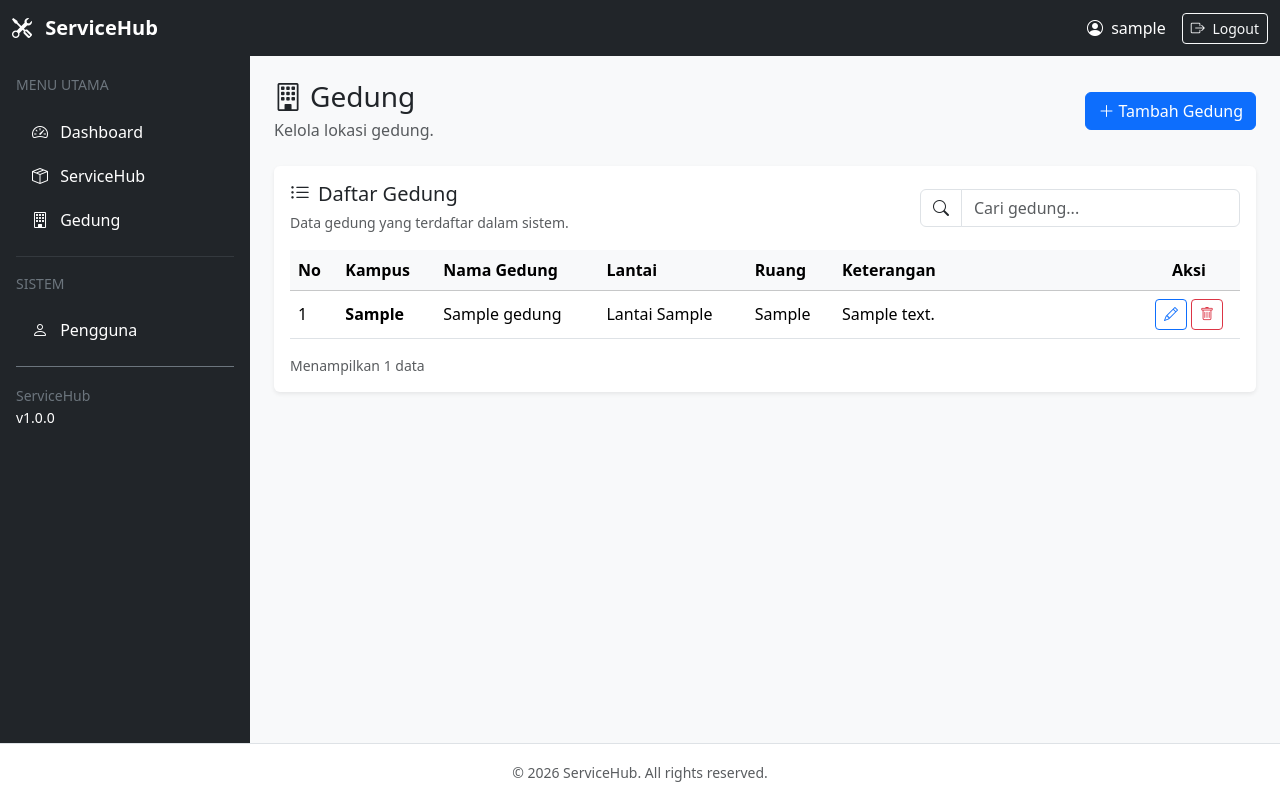
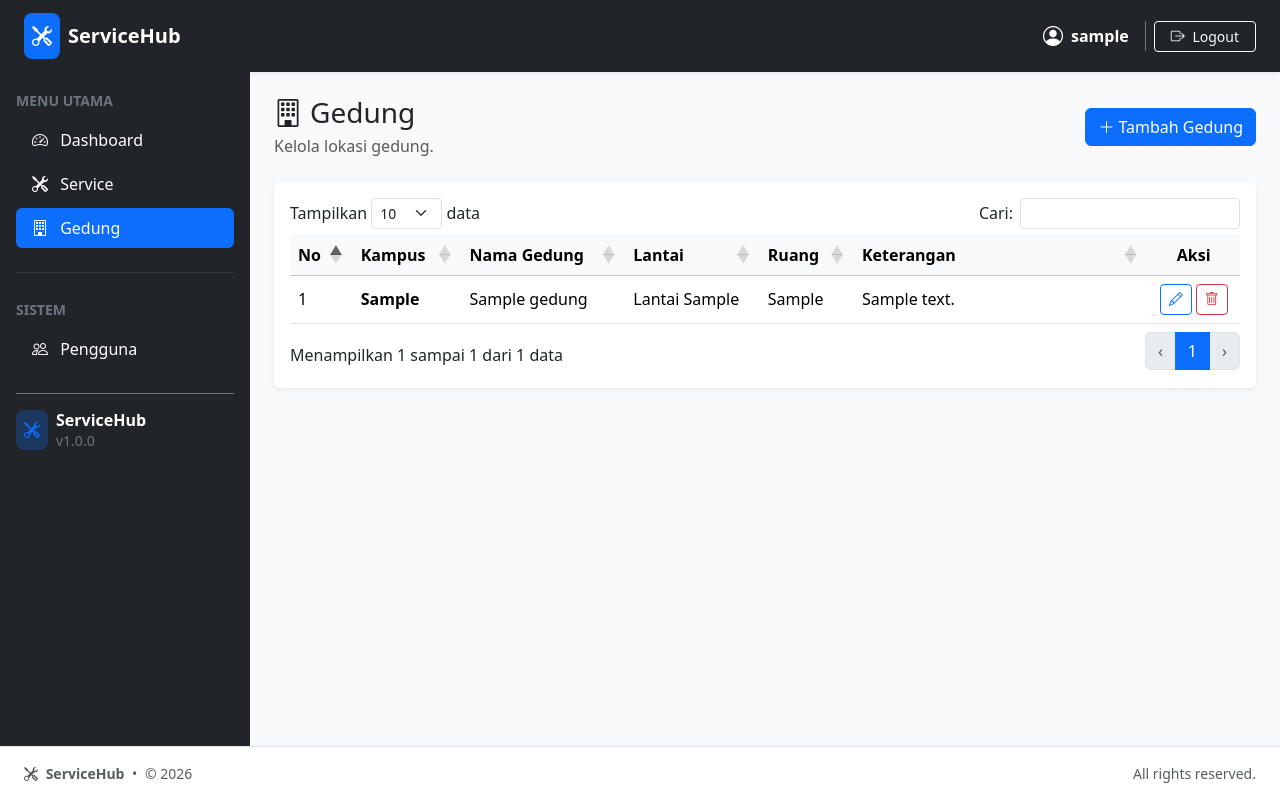
Before and after one commit to enomarozi/Website_Repair, a Flask app: page /gedung in a window 1280 px wide. Run offline with Flask 3, Linux system fonts and the light colour scheme; a user stored in the database is signed in; tables that the repository leaves empty hold one stand-in row (values such as "Sample post"); some libraries are stand-ins or nearby versions.

Commit message:
03092026

```diff
--- a/templates/gedung/index.html
+++ b/templates/gedung/index.html
@@ -15,19 +15,8 @@
 
 <div class="card border-0 shadow-sm">
     <div class="card-body">
-        <div class="d-flex flex-column flex-md-row justify-content-between align-items-md-center gap-3 mb-3">
-            <div>
-                <h5 class="mb-1"><i class="bi bi-list-ul me-2"></i>Daftar Gedung</h5>
-                <small class="text-body-secondary">Data gedung yang terdaftar dalam sistem.</small>
-            </div>
-            <div class="input-group" style="max-width: 320px;">
-                <span class="input-group-text bg-white"><i class="bi bi-search"></i></span>
-                <input type="search" class="form-control" placeholder="Cari gedung...">
-            </div>
-        </div>
-
         <div class="table-responsive">
-            <table class="table table-hover align-middle mb-0">
+            <table id="gedungTable" class="table table-hover align-middle mb-0">
                 <thead class="table-light">
                     <tr>
                         <th>No</th>
@@ -72,13 +61,42 @@
                 </tbody>
             </table>
         </div>
-
-        <div class="d-flex justify-content-between align-items-center mt-3">
-            <small class="text-body-secondary">Menampilkan {{ data_gedung|length }} data</small>
-        </div>
     </div>
 </div>
+<script src="https://code.jquery.com/jquery-3.7.1.min.js"></script>
+<script src="https://cdn.datatables.net/2.3.3/js/dataTables.min.js"></script>
+<script src="https://cdn.datatables.net/2.3.3/js/dataTables.bootstrap5.min.js"></script>
 
+<script>
+$(document).ready(function() {
+    $('#gedungTable').DataTable({
+        pageLength: 10,
+        lengthMenu: [5, 10, 25, 50, 100],
+        order: [[0, 'asc']],
+        columnDefs: [
+            {
+                orderable: false,
+                searchable: false,
+                targets: 6
+            }
+        ],
+        language: {
+            search: "Cari:",
+            lengthMenu: "Tampilkan _MENU_ data",
+            info: "Menampilkan _START_ sampai _END_ dari _TOTAL_ data",
+            infoEmpty: "Tidak ada data",
+            zeroRecords: "Data tidak ditemukan",
+            emptyTable: "Belum ada data gedung",
+            paginate: {
+                first: "Pertama",
+                last: "Terakhir",
+                next: "›",
+                previous: "‹"
+            }
+        }
+    });
+});
+</script>
 {% include "modals/gedung_tambah.html" %}
 
 {% for gedung in data_gedung %}
--- a/templates/layout/base.html
+++ b/templates/layout/base.html
@@ -4,28 +4,21 @@
     <meta charset="utf-8">
     <meta name="viewport" content="width=device-width, initial-scale=1">
     <title>{% block title %}ServiceHub{% endblock %}</title>
-
+    <link rel="stylesheet" href="https://cdn.datatables.net/2.3.3/css/dataTables.bootstrap5.min.css">
     <link href="https://cdn.jsdelivr.net/npm/bootstrap@5.3.8/dist/css/bootstrap.min.css" rel="stylesheet">
     <link rel="stylesheet" href="https://cdn.jsdelivr.net/npm/bootstrap-icons@1.13.1/font/bootstrap-icons.min.css">
-
     {% block head %}{% endblock %}
 </head>
-
 <body class="min-vh-100 d-flex flex-column bg-body-tertiary">
     {% include "layout/navbar.html" %}
-
     <div class="d-flex flex-grow-1">
         {% include "layout/sidebar.html" %}
-
         <main class="flex-grow-1 p-4 overflow-auto">
             {% block content %}{% endblock %}
         </main>
     </div>
-
     {% include "layout/footer.html" %}
-
     <script src="https://cdn.jsdelivr.net/npm/bootstrap@5.3.8/dist/js/bootstrap.bundle.min.js"></script>
-
     {% block scripts %}{% endblock %}
 </body>
 </html>
--- a/templates/layout/footer.html
+++ b/templates/layout/footer.html
@@ -1,7 +1,15 @@
 <footer class="border-top bg-white py-3 mt-auto">
-    <div class="container-fluid text-center">
-        <small class="text-body-secondary">
-            © 2026 ServiceHub. All rights reserved.
-        </small>
+    <div class="container-fluid px-3 px-lg-4">
+        <div class="d-flex flex-column flex-sm-row justify-content-between align-items-center gap-2">
+            <small class="text-body-secondary">
+                <i class="bi bi-tools me-1"></i>
+                <span class="fw-semibold">ServiceHub</span>
+                <span class="mx-1">•</span>
+                © 2026
+            </small>
+            <small class="text-body-secondary">
+                All rights reserved.
+            </small>
+        </div>
     </div>
 </footer>
--- a/templates/layout/navbar.html
+++ b/templates/layout/navbar.html
@@ -1,26 +1,30 @@
-<nav class="navbar navbar-dark bg-dark sticky-top">
-    <div class="container-fluid">
+<nav class="navbar navbar-expand-lg navbar-dark bg-dark sticky-top shadow-sm">
+    <div class="container-fluid px-3 px-lg-4">
         <div class="d-flex align-items-center">
-            <button class="navbar-toggler d-md-none me-2" type="button" data-bs-toggle="offcanvas" data-bs-target="#sidebarMenu" aria-controls="sidebarMenu">
+            <button class="navbar-toggler d-md-none me-2 border-0" type="button" data-bs-toggle="offcanvas" data-bs-target="#sidebarMenu" aria-controls="sidebarMenu">
                 <span class="navbar-toggler-icon"></span>
             </button>
 
-            <a class="navbar-brand fw-semibold" href="{{ url_for('dashboard') }}">
-                <i class="bi bi-tools me-2"></i>
-                ServiceHub
+            <a class="navbar-brand d-flex align-items-center fw-bold mb-0" href="{{ url_for('dashboard') }}">
+                <span class="bg-primary rounded-3 p-2 me-2">
+                    <i class="bi bi-tools"></i>
+                </span>
+                <span>ServiceHub</span>
             </a>
         </div>
 
-        <div class="d-flex align-items-center gap-3">
-            <span class="text-white d-none d-sm-inline">
-                <i class="bi bi-person-circle me-1"></i>
-                {{ current_user.username }}
-            </span>
+        <div class="d-flex align-items-center gap-2">
+            <div class="d-none d-sm-flex align-items-center text-white border-end border-secondary pe-3">
+                <i class="bi bi-person-circle fs-5 me-2"></i>
+                <div class="lh-sm">
+                    <span class="fw-semibold">{{ current_user.username }}</span>
+                </div>
+            </div>
 
             <form method="POST" action="{{ url_for('logout') }}" class="d-inline">
                 <input type="hidden" name="csrf_token" value="{{ csrf_token() }}">
 
-                <button type="submit" class="btn btn-outline-light btn-sm">
+                <button type="submit" class="btn btn-outline-light btn-sm px-3">
                     <i class="bi bi-box-arrow-right me-1"></i>
                     Logout
                 </button>
--- a/templates/layout/sidebar.html
+++ b/templates/layout/sidebar.html
@@ -1,56 +1,69 @@
 <div class="offcanvas-md offcanvas-start bg-dark text-white" tabindex="-1" id="sidebarMenu" aria-labelledby="sidebarMenuLabel" style="width: 250px;">
-    <div class="offcanvas-header border-bottom border-secondary">
-        <h5 class="offcanvas-title" id="sidebarMenuLabel">
-            <i class="bi bi-grid me-2"></i>
+    <div class="offcanvas-header border-bottom border-secondary px-3">
+        <h5 class="offcanvas-title fw-semibold mb-0" id="sidebarMenuLabel">
+            <i class="bi bi-grid-1x2-fill text-primary me-2"></i>
             Menu
         </h5>
-
         <button type="button" class="btn-close btn-close-white d-md-none" data-bs-dismiss="offcanvas" aria-label="Close"></button>
     </div>
 
     <div class="offcanvas-body d-flex flex-column p-3">
-        <div class="mb-3">
-            <small class="text-secondary text-uppercase">Menu Utama</small>
+        <div class="mb-2">
+            <small class="text-secondary text-uppercase fw-semibold">Menu Utama</small>
         </div>
 
         <ul class="nav nav-pills flex-column gap-1">
             <li class="nav-item">
-                <a href="{{ url_for('dashboard') }}" class="nav-link text-white">
+                <a href="{{ url_for('dashboard') }}"
+                   class="nav-link {% if request.endpoint == 'dashboard' %}active{% else %}text-white{% endif %}">
                     <i class="bi bi-speedometer2 me-2"></i>
                     Dashboard
                 </a>
             </li>
+
             <li class="nav-item">
-                <a href="{{ url_for('service') }}" class="nav-link text-white">
-                    <i class="bi bi-box-seam me-2"></i>
-                    ServiceHub
+                <a href="{{ url_for('service') }}"
+                   class="nav-link {% if request.endpoint == 'service' %}active{% else %}text-white{% endif %}">
+                    <i class="bi bi-tools me-2"></i>
+                    Service
                 </a>
             </li>
+
             <li class="nav-item">
-                <a href="{{ url_for('gedung') }}" class="nav-link text-white">
+                <a href="{{ url_for('gedung') }}"
+                   class="nav-link {% if request.endpoint == 'gedung' %}active{% else %}text-white{% endif %}">
                     <i class="bi bi-building me-2"></i>
                     Gedung
                 </a>
             </li>
         </ul>
 
-        <hr class="border-secondary">
+        <hr class="border-secondary my-4">
 
-        <small class="text-secondary text-uppercase mb-3">Sistem</small>
+        <div class="mb-2">
+            <small class="text-secondary text-uppercase fw-semibold">Sistem</small>
+        </div>
 
         <ul class="nav nav-pills flex-column gap-1">
             <li class="nav-item">
                 <a href="#" class="nav-link text-white">
-                    <i class="bi bi-person me-2"></i>
+                    <i class="bi bi-people me-2"></i>
                     Pengguna
                 </a>
             </li>
         </ul>
 
-        <div class="mt-auto pt-3">
+        <div class="mt-auto pt-4">
             <div class="border-top border-secondary pt-3">
-                <small class="text-secondary">ServiceHub</small>
-                <div class="small">v1.0.0</div>
+                <div class="d-flex align-items-center">
+                    <div class="bg-primary bg-opacity-25 rounded-3 p-2 me-2">
+                        <i class="bi bi-tools text-primary"></i>
+                    </div>
+                    <div class="lh-sm">
+                        <div class="fw-semibold">ServiceHub</div>
+                        <small class="text-secondary">v1.0.0</small>
+                    </div>
+                </div>
             </div>
         </div>
     </div>
```
Also changed, not shown: templates/service/index.html (+34 -16 lines).
